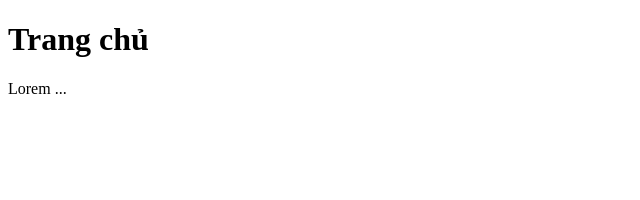
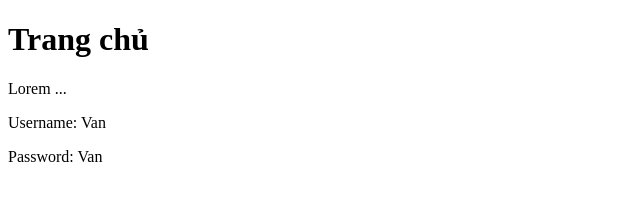
Before and after one commit to VanCoderS/CaroApp, a plain HTML site: page index.html in a window 1280 px wide. Shown: the whole page, without its empty margins (0-640 px from the left). Drawn offline with Linux system fonts and the light colour scheme.

Commit message:
Update index.html

```diff
--- a/index.html
+++ b/index.html
@@ -8,5 +8,7 @@
   <body>
     <h1>Trang chủ</h1>
     <p>Lorem ...</p>
+    <p>Username: Van</p>
+    <p>Password: Van</p>
   </body>
 </html>
```
